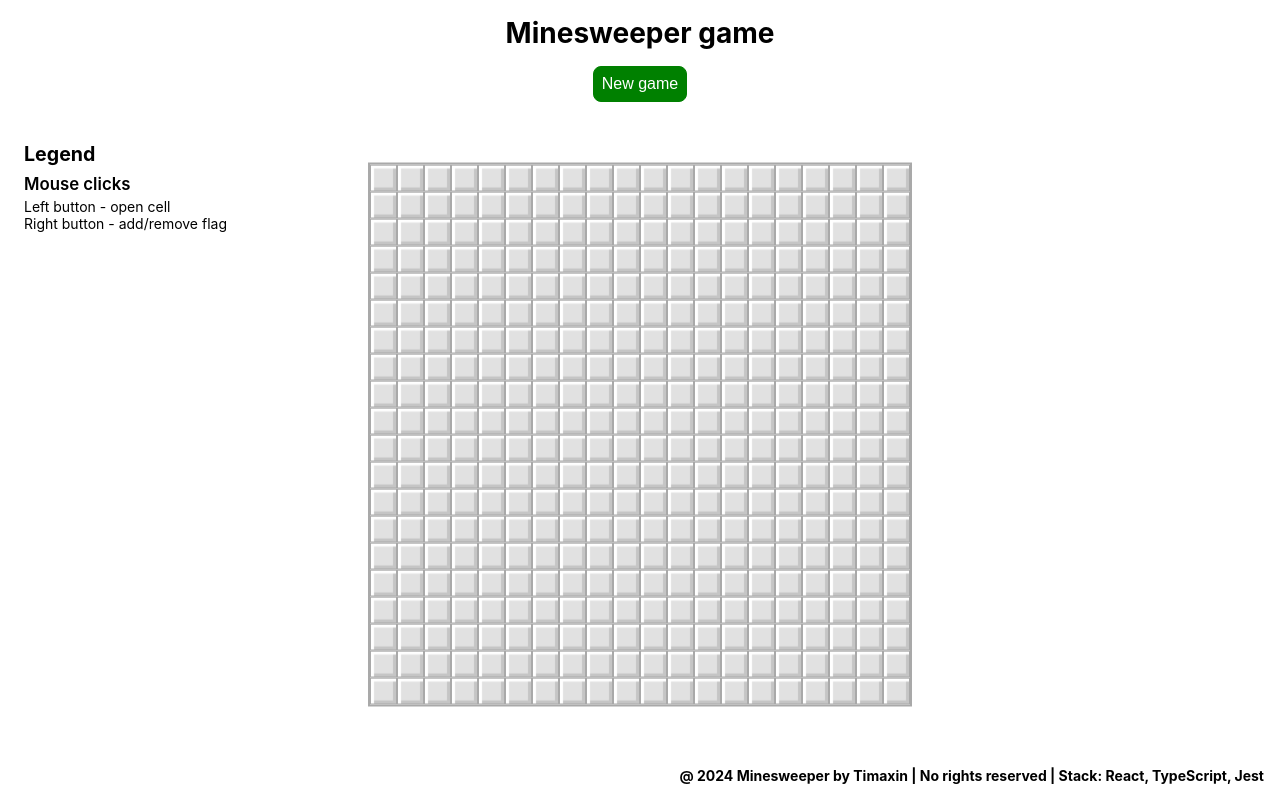
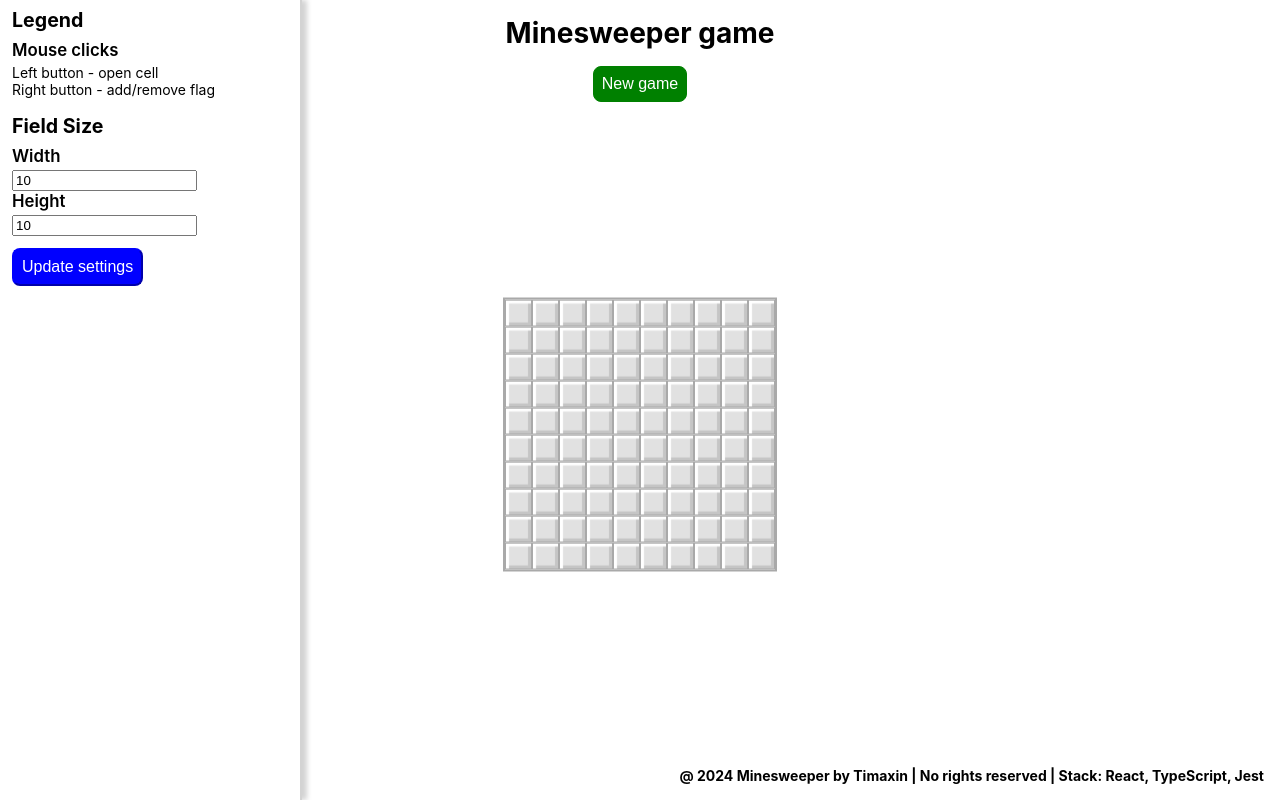
Before and after one commit to timaxin/minesweeper, a React (Create React App) app: page / in a window 1280 px wide. Built offline with nearby package versions, Linux system fonts and the light colour scheme.

Commit message:
Add settings to configure width and height

```diff
--- a/src/_variables.scss
+++ b/src/_variables.scss
@@ -1,2 +1,2 @@
 $cell-color: #e1e1e1;
-$button-color: #008000;
+$new-game-button-color: #008000;
--- a/src/components/App/App.scss
+++ b/src/components/App/App.scss
@@ -9,19 +9,3 @@ main {
     flex-grow: 1;
     padding: 16px;
 }
-
-.legend {
-    width: 300px;
-    padding: 8px;
-    background-color: white;
-    &__title {
-        font-weight: 700;
-        font-size: 1.4rem;
-        margin-bottom: 8px;
-    }
-    &__subtitle {
-        font-weight: 600;
-        font-size: 1.2rem;
-        margin-bottom: 4px;
-    }
-}
--- a/src/components/App/App.tsx
+++ b/src/components/App/App.tsx
@@ -2,20 +2,24 @@ import React, { useState, useCallback, useEffect } from 'react';
 import './App.scss';
 import GameField from '../GameField/GameField';
 import { makeField, openNearbyEmptyCell, FieldSizeInit, findCell } from '../../utils';
-import { Cell, Field, GameStatuses } from '../../types';
+import { Cell, Field, GameStatuses, FieldSize as FieldSizeType } from '../../types';
 import Header from '../Header/Header';
 import Footer from '../Footer/Footer';
+import Settings from '../Settings/Settings';
 
 function App() {
-  const [fieldSize] = useState(FieldSizeInit);
+  const [fieldSize, setFieldSize] = useState<FieldSizeType>(FieldSizeInit);
   const [field, setField] = useState<Field>(() => makeField(fieldSize.width, fieldSize.height));
   const [gameState, setGameState] = useState<GameStatuses>(GameStatuses.RUNNING);
-  const resetGame = useCallback(() => setField(makeField(fieldSize.width, fieldSize.height)), [setField, fieldSize]);
 
   const startNewGame = useCallback(() => {
-    resetGame();
+    setField(makeField(fieldSize.width, fieldSize.height));
     setGameState(GameStatuses.RUNNING);
-  }, [resetGame])
+  }, [fieldSize.width, fieldSize.height]);
+
+  useEffect(() => {
+    startNewGame();
+  }, [startNewGame, fieldSize]);
 
   useEffect(() => {
     if (gameState === GameStatuses.RUNNING) return;
@@ -61,21 +65,19 @@ function App() {
     if (isVictory) setGameState(GameStatuses.VICTORY);
   };
 
+  const handleSizeChange = (newSize: FieldSizeType) => {
+    setFieldSize(newSize);
+    startNewGame();
+  }
+
   return (
     <div className="App">
       <Header
         onStartNewGame={startNewGame}
       />
       <main>
-        <aside>
-          <div className="legend">
-            <div className="legend__title">Legend</div>
-            <div className="legend__subtitle">Mouse clicks</div>
-            <div>Left button - open cell</div>
-            <div>Right button - add/remove flag</div>
-          </div>
-        </aside>
-        <GameField field={field} onCellClick={handleCellClick}></GameField>
+        <Settings fieldSize={fieldSize} setFieldSize={handleSizeChange}/>
+        <GameField field={field} onCellClick={handleCellClick}/>
       </main>
       <Footer/>
     </div>
--- a/src/components/Header/Header.tsx
+++ b/src/components/Header/Header.tsx
@@ -1,7 +1,7 @@
 import React from 'react';
 import './Header.scss';
 
-const Header: React.FC<{
+const Header: React.FC <{
   onStartNewGame: () => void,
 }> = ({onStartNewGame}) => {
   return (
--- /dev/null
+++ b/src/components/Settings/Settings.scss
@@ -0,0 +1,22 @@
+.settings {
+  position: fixed;
+  width: 300px;
+  border-right: 2px solid lightgray;
+  inset: 0;
+  box-shadow: 5px 0 5px lightgray;
+  background-color: white;
+  z-index: 1;
+  &__block {
+    padding: 8px 12px;
+    &_submit {
+      margin-top: 12px;
+      color: white;
+      background-color: blue;
+      border-color: blue;
+      &:hover {
+        background-color: white;
+        color: blue;
+      }
+    }
+  }
+}
--- /dev/null
+++ b/src/components/Settings/Settings.tsx
@@ -0,0 +1,37 @@
+import React from 'react';
+import './Settings.scss';
+import { FieldSize } from '../../types';
+
+const Settings: React.FC <{
+  fieldSize: FieldSize,
+  setFieldSize: ({ width, height }: FieldSize) => void,
+}> = ({ fieldSize, setFieldSize }) => {
+  let { width: defaultWidth, height: defaultHeight } = fieldSize;
+  let { width, height } = fieldSize;
+  const handleFieldSizeSubmit = () => {
+    setFieldSize({ width, height });
+  };
+
+  return (
+    <aside className="settings">
+      <div className="settings__block">
+        <div className="title">Legend</div>
+        <div className="subtitle">Mouse clicks</div>
+        <div>Left button - open cell</div>
+        <div>Right button - add/remove flag</div>
+      </div>
+      <div className="settings__block">
+        <div className="title">Field Size</div>
+        <div className="subtitle">Width</div>
+        <input type="number" defaultValue={defaultWidth} onChange={val => width = +val.target.value}/>
+        <div className="subtitle">Height</div>
+        <input type="number" defaultValue={defaultHeight} onChange={val => height = +val.target.value}/>
+        <div>
+          <button className="button settings__block_submit" type="button" onClick={handleFieldSizeSubmit}>Update settings</button>
+        </div>
+      </div>
+    </aside>
+  );
+}
+
+export default Settings;
--- a/src/index.scss
+++ b/src/index.scss
@@ -34,14 +34,26 @@ code {
   border-radius: 8px;
   font-size: 16px;
   transition: all 0.2s ease;
+  padding: 8px;
   &_new-game {
-    padding: 8px;
-    background-color: $button-color;
+    background-color: $new-game-button-color;
     color: white;
-    border: 1px solid $button-color;
+    border: 1px solid $new-game-button-color;
     &:hover {
       background-color: white;
-      color: $button-color;
+      color: $new-game-button-color;
     }
   }
 }
+
+.title {
+  font-weight: 700;
+  font-size: 1.4rem;
+  margin-bottom: 8px;
+}
+
+.subtitle {
+  font-weight: 600;
+  font-size: 1.2rem;
+  margin-bottom: 4px;
+}
--- a/src/types.ts
+++ b/src/types.ts
@@ -9,6 +9,8 @@ export type Cell = {
 
 export type Field = Cell[][];
 
+export type FieldSize = { width: number, height: number };
+
 export enum GameStatuses {
   RUNNING = 'running',
   VICTORY = 'victory',
--- a/src/utils/index.ts
+++ b/src/utils/index.ts
@@ -7,7 +7,7 @@ export const findCell = (x: number, y: number, field: Field): Cell | null => {
   return field[y][x];
 };
 
-export const FieldSizeInit = { width: 20, height: 20 };
+export const FieldSizeInit = { width: 10, height: 10 };
 
 // The coordinate offsets of all cells around the cell [y, x].
 export const mapPosNearbyCells = [
```
Also changed, not shown: .eslintrc.js.
